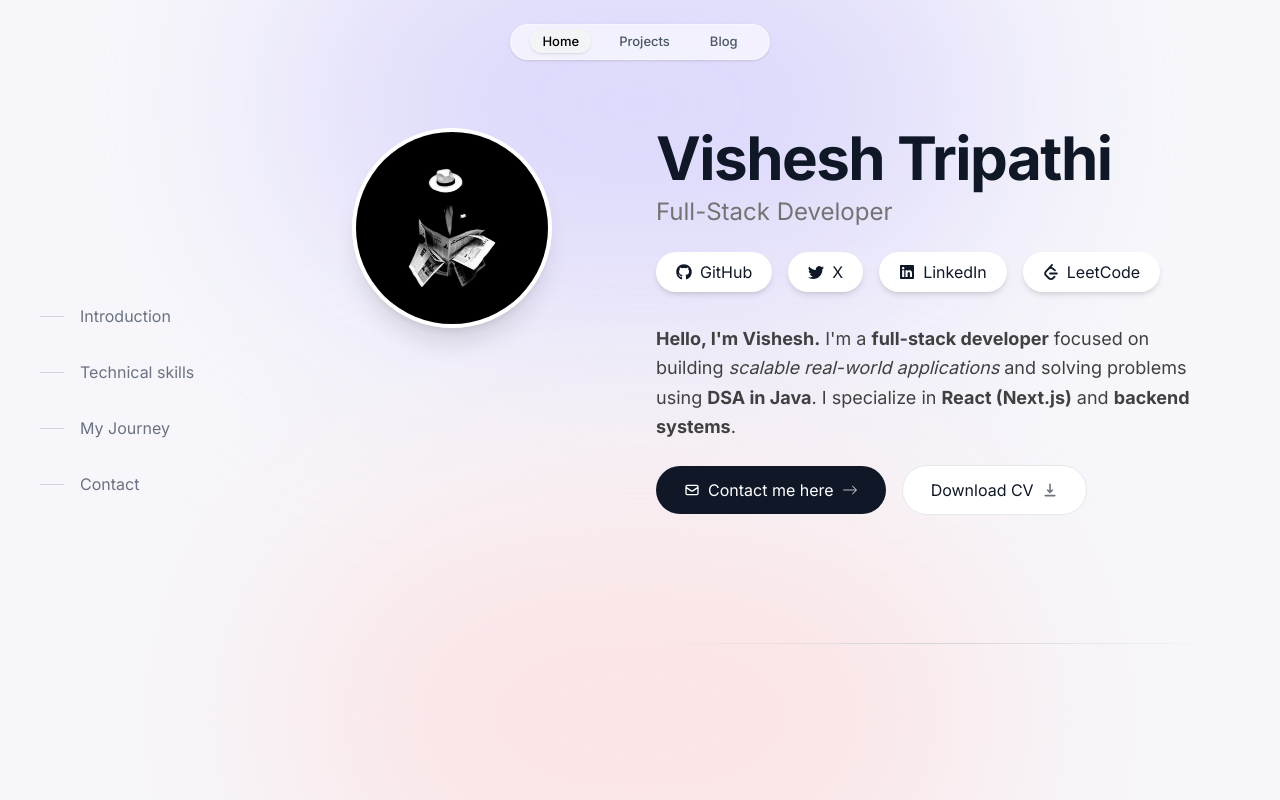
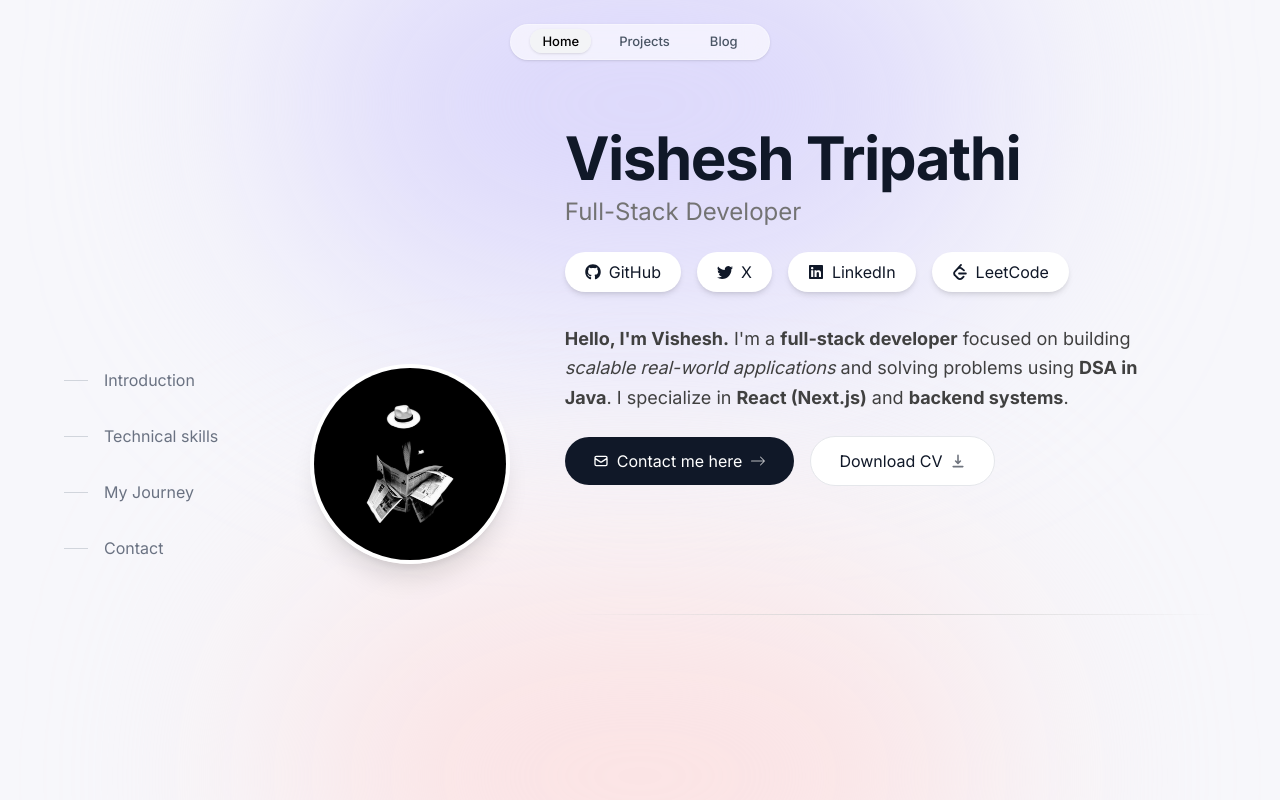
Before and after one commit to VTCodeCraft/next-portfolio, a Next.js app: page / in a window 1280 px wide. Shown: the top 800 px of the page. Built offline with nearby package versions, Linux system fonts and the light colour scheme.

Commit message:
Refactor layout components for improved responsiveness and styling; update sidebar positioning and enhance intro section alignment

```diff
--- a/app/page.tsx
+++ b/app/page.tsx
@@ -6,24 +6,23 @@ import Skills from "@/components/skills";
 
 export default function Home() {
   return (
-    <div className="mx-auto flex w-full max-w-6xl flex-col gap-8 lg:grid lg:grid-cols-[12rem_minmax(0,1fr)] lg:items-start lg:gap-16 xl:grid-cols-[13rem_minmax(0,1fr)] xl:gap-20">
+    <div className="mx-auto flex w-full max-w-6xl flex-col gap-8 lg:grid lg:grid-cols-[20%_20%_60%] lg:gap-0">
       {/* LEFT SIDEBAR */}
-      <aside className="w-full lg:self-start">
+      <aside className="w-full lg:sticky lg:top-32 lg:flex lg:min-h-[calc(100vh-8rem)] lg:items-center lg:self-start">
         <Sidebar />
       </aside>
 
+      {/* PROFILE IMAGE SECTION */}
+      <div className="hidden lg:sticky lg:top-32 lg:flex lg:min-h-[calc(100vh-8rem)] lg:items-center lg:justify-center lg:self-start">
+        <ProfileSidebar />
+      </div>
+
       {/* RIGHT CONTENT AREA */}
-      <main className="min-w-0">
-        <div className="flex flex-col gap-8 lg:grid lg:grid-cols-[13rem_minmax(0,1fr)] lg:items-start lg:gap-14 xl:grid-cols-[15rem_minmax(0,1fr)] xl:gap-16">
-          <div className="hidden lg:block lg:sticky lg:top-32 lg:self-start">
-            <ProfileSidebar />
-          </div>
-
-          <div className="min-w-0 space-y-24 sm:space-y-28 lg:space-y-32">
-            <Intro />
-            <SectionDivider />
-            {/* <Skills /> */}
-          </div>
+      <main className="min-w-0 lg:pl-8 xl:pl-10">
+        <div className="space-y-24 sm:space-y-28 lg:space-y-32">
+          <Intro />
+          <SectionDivider />
+          {/* <Skills /> */}
         </div>
       </main>
     </div>
--- a/components/intro.tsx
+++ b/components/intro.tsx
@@ -10,10 +10,10 @@ import { SiLeetcode } from "react-icons/si";
 
 export default function Intro() {
   return (
-    <section id="introduction" className="w-full flex justify-center">
+    <section id="introduction" className="flex w-full justify-center lg:justify-start">
 
       {/* CENTERED CONTAINER */}
-      <div className="max-w-5xl w-full flex flex-col items-center justify-center gap-12 lg:flex-row lg:gap-16">
+      <div className="flex w-full max-w-5xl flex-col items-center justify-center gap-12 lg:items-start lg:justify-start lg:gap-16">
 
         {/* CONTENT */}
         <div className="flex max-w-xl flex-col items-center text-center lg:items-start lg:text-left">
--- a/components/sidebar.tsx
+++ b/components/sidebar.tsx
@@ -52,7 +52,7 @@ export default function Sidebar() {
         ) : null}
       </div>
 
-      <aside className="hidden fixed left-10 top-1/2 -translate-y-1/2 text-gray-500 lg:flex lg:flex-col lg:gap-8">
+      <aside className="hidden text-gray-500 lg:flex lg:flex-col lg:gap-8">
         {sections.map((item) => (
           <a
             key={item.href}
```
